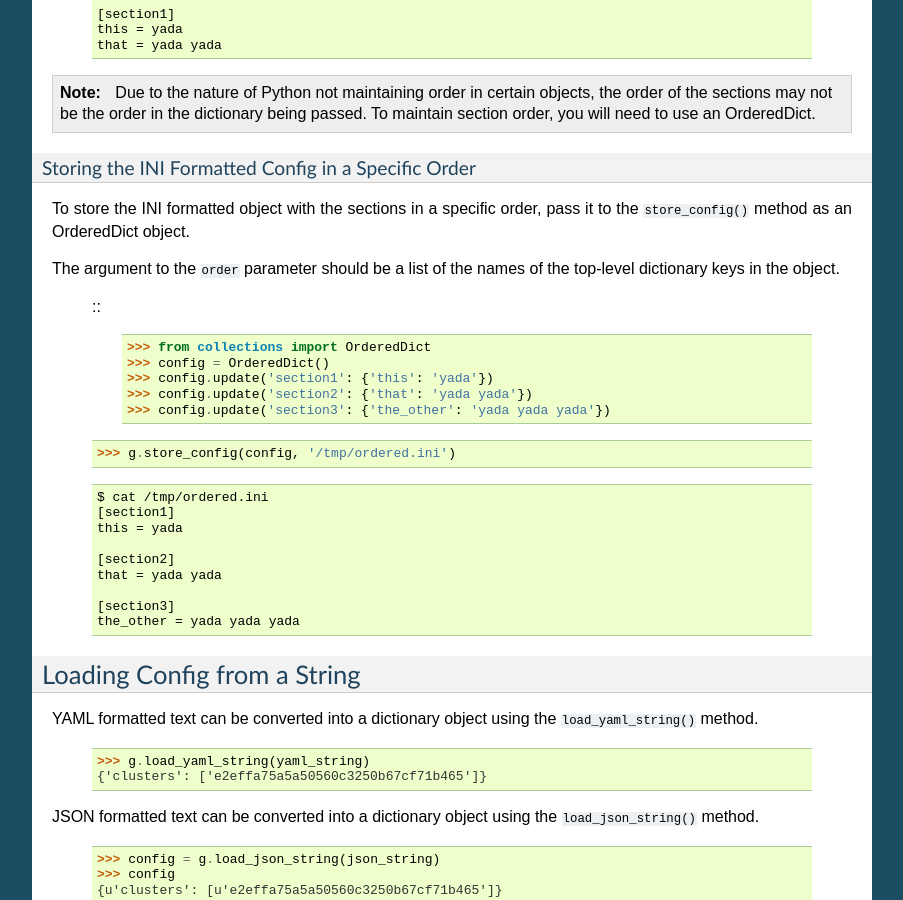
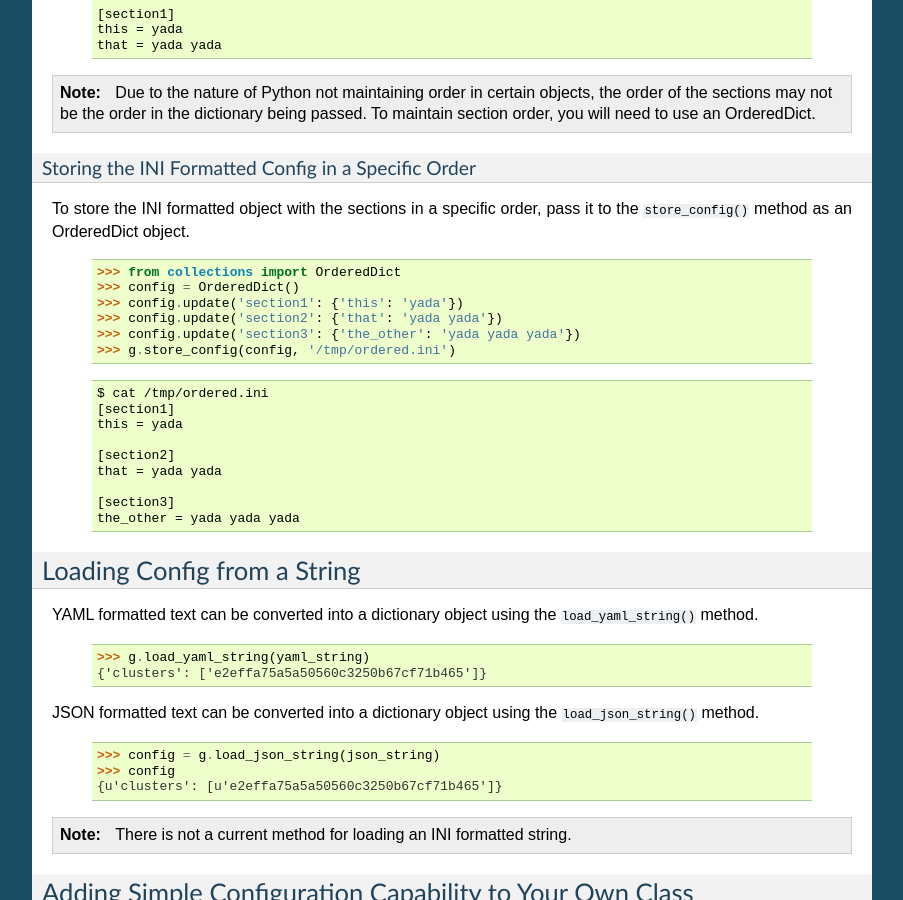
Before and after one commit to loadtheaccumulator/glusto, a Sphinx documentation site: the page built from docs/userguide/configurable.rst, in a window 1280 px wide and 900 px high, scrolled down 3070 px. Shown: the whole window, without its empty margins (198-1101 px from the left). Built offline with Sphinx 7.4.7, drawn with Linux system fonts in a browser that asks for light colours; pages that are not in the unit, such as notebooks, are missing from menus.

Commit message:
docs: configs minor edits
Signed-off-by: Jonathan Holloway <loadtheaccumulator@gmail.com>

```diff
--- a/docs/userguide/configurable.rst
+++ b/docs/userguide/configurable.rst
@@ -202,16 +202,14 @@
 To store the INI formatted object with the sections in a specific order,
 pass it to the ``store_config()`` method as an OrderedDict object.
 
-The argument to the ``order`` parameter should be a list of the names of the top-level
-dictionary keys in the object.
+	::
 
-	::
 		>>> from collections import OrderedDict
 		>>> config = OrderedDict()
 		>>> config.update('section1': {'this': 'yada'})
 		>>> config.update('section2': {'that': 'yada yada'})
 		>>> config.update('section3': {'the_other': 'yada yada yada'})
-        >>> g.store_config(config, '/tmp/ordered.ini')
+		>>> g.store_config(config, '/tmp/ordered.ini')
 
 	::
 
```
